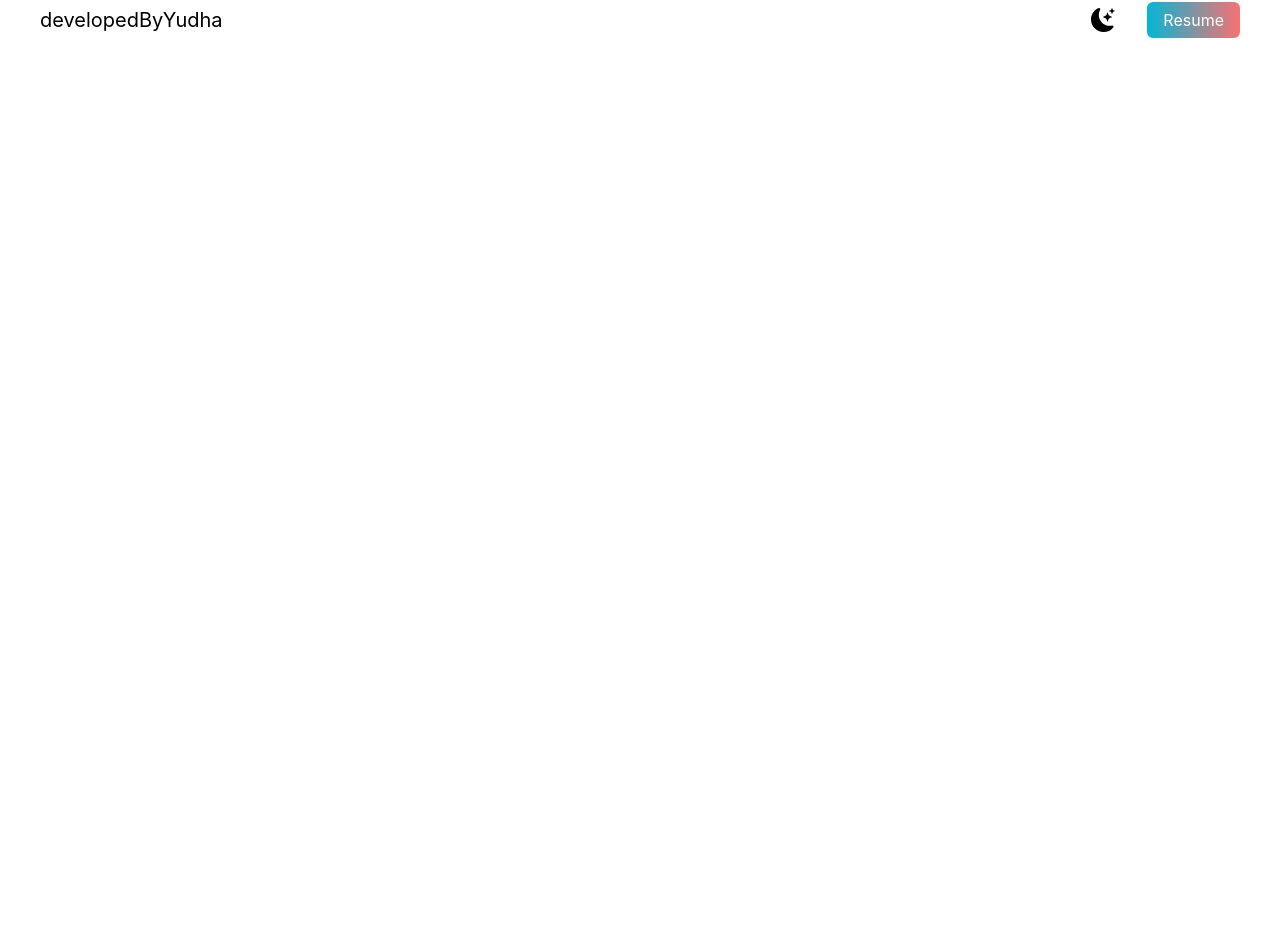
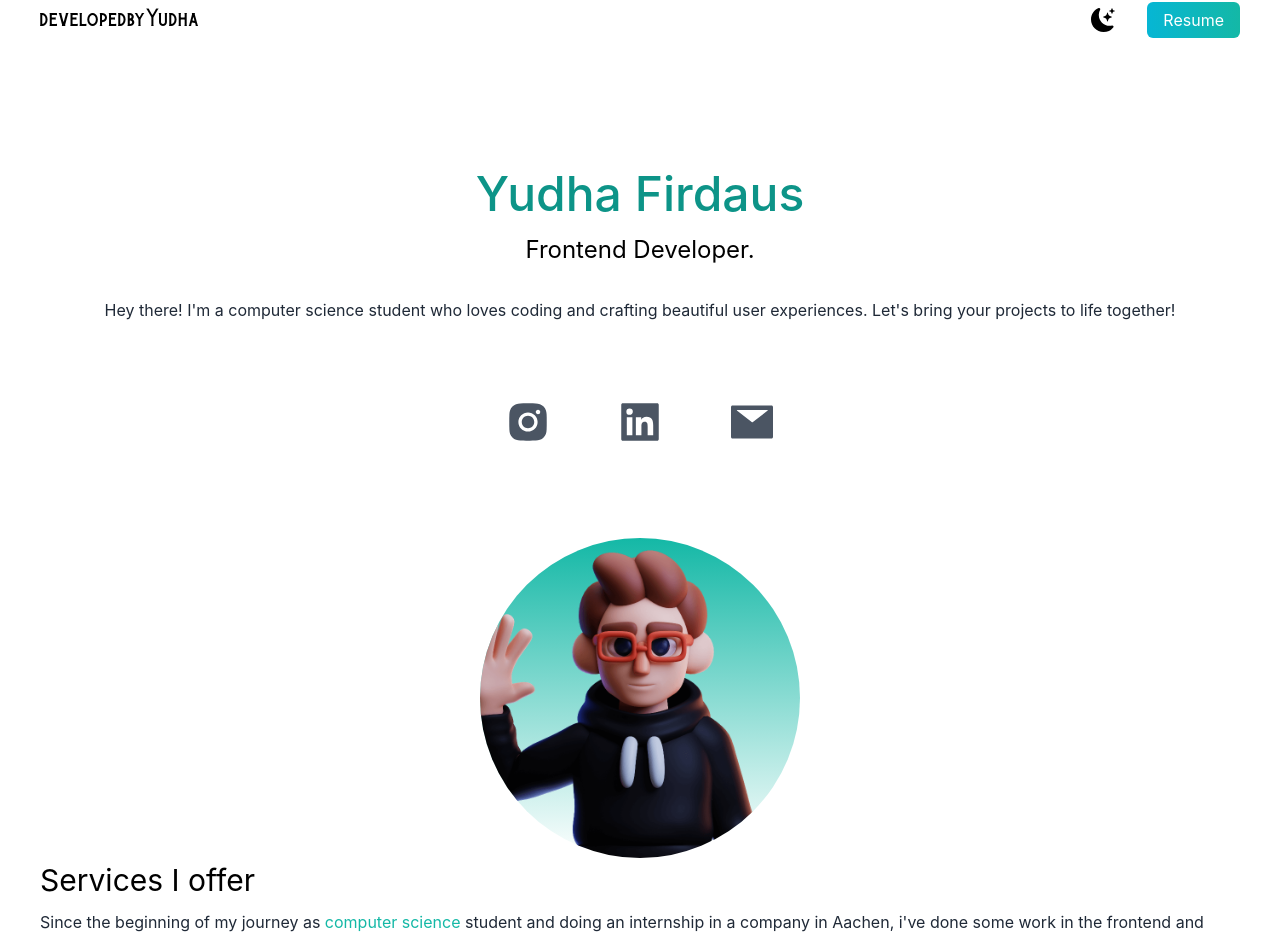
Before and after one commit to yhfrds/react-portfolio, a Next.js app: page / in a window 1280 px wide. Shown: the part 34-972 px from the top of the page. Before the commit the page ends 800 px from the top, so only its background shows below. Built offline with nearby package versions, Linux system fonts and the light colour scheme.

Commit message:
important part of the website is added

```diff
--- a/pages/index.js
+++ b/pages/index.js
@@ -1,5 +1,8 @@
 import Head from "next/head";
 import { BsFillMoonStarsFill } from "react-icons/bs";
+import { AiFillLinkedin, AiFillMail, AiFillInstagram } from "react-icons/ai";
+import Image from "next/image";
+import deved from "../public/dev-ed-wave.png";
 
 export default function Home() {
   return (
@@ -13,14 +16,14 @@ export default function Home() {
       <main className="bg-white px-10">
         <section className=" min-h-screen">
           <nav className="py-10 mb-12 flex justify-between">
-            <h1 className="text-xl">developedByYudha</h1>
+            <h1 className="text-xl font-burtons">developedbyYudha</h1>
             <ul className="flex items-center">
               <li>
                 <BsFillMoonStarsFill className="cursor-pointer text-2xl" />
               </li>
               <li>
                 <a
-                  className=" bg-gradient-to-r from-cyan-500 to-red-400 text-white px-4 py-2 rounded-md ml-8"
+                  className=" bg-gradient-to-r from-cyan-500 to-teal-500 text-white px-4 py-2 rounded-md ml-8"
                   href="#"
                 >
                   Resume
@@ -28,6 +31,41 @@ export default function Home() {
               </li>
             </ul>
           </nav>
+
+          <div className="text-center p-10 ">
+            <h2 className="text-5xl py-2 text-teal-600 font-medium">
+              Yudha Firdaus
+            </h2>
+            <h3 className="text-2xl py-2">Frontend Developer.</h3>
+            <p className="text-md py-5 leading-8 text-gray-800">
+              Hey there! I'm a computer science student who loves coding and
+              crafting beautiful user experiences. Let's bring your projects to
+              life together!
+            </p>
+          </div>
+
+          <div className="text-5xl flex justify-center gap-16 py-3 text-gray-600 cursor-pointer">
+            <AiFillInstagram />
+            <AiFillLinkedin />
+            <AiFillMail />
+          </div>
+
+          {/* mx auto will center it */}
+          <div className="relative mx-auto bg-gradient-to-b from-teal-500 rounded-full w-80 h-80 mt-20 overflow-hidden">
+            <Image src={deved} layout="fill" objectFit="cover" />
+          </div>
+        </section>
+
+        <section>
+          <div>
+            <h3 className="text-3xl py-1">Services I offer</h3>
+            <p className="text-md py-2 leading 8 text-gray-800">
+              Since the beginning of my journey as{" "}
+              <span className="text-teal-500">computer science</span> student
+              and doing an internship in a company in Aachen, i've done some
+              work in the frontend and backend{" "}
+            </p>
+          </div>
         </section>
       </main>
     </div>
--- a/tailwind.config.js
+++ b/tailwind.config.js
@@ -6,7 +6,11 @@ module.exports = {
     "./components/**/*.{js,ts,jsx,tsx,mdx}",
   ],
   theme: {
-    extend: {},
+    extend: {
+      fontFamily: {
+        burtons: "burtons",
+      },
+    },
   },
   plugins: [],
 };
```
